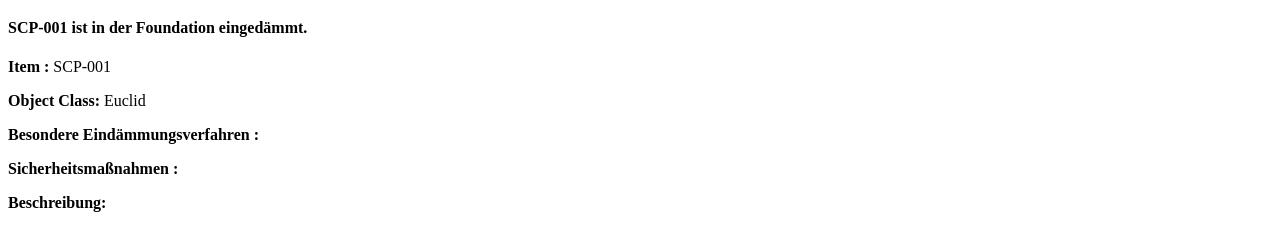
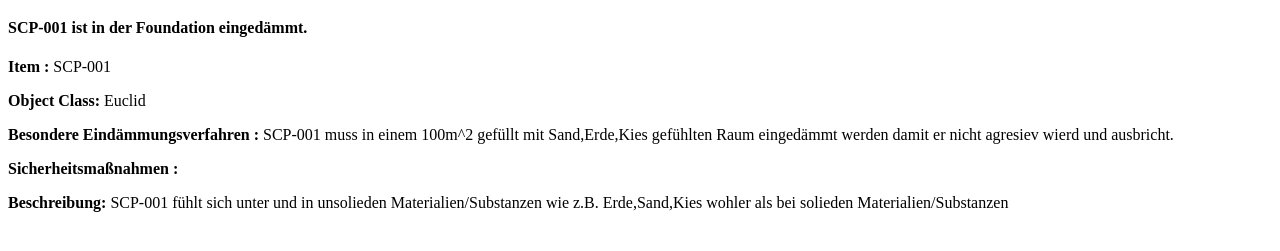
Before and after one commit to Rterfvggggf/SCP-Site, a plain HTML site: page scp-001.html in a window 1280 px wide. Shown: the part 61-312 px from the top of the page. Drawn offline with Linux system fonts and the light colour scheme.

Commit message:
Update scp-001.html

```diff
--- a/scp-001.html
+++ b/scp-001.html
@@ -10,9 +10,9 @@
 </div>
 <p><strong>Item :</strong> SCP-001</p>
 <p><strong>Object Class:</strong> Euclid</p>
-<p><strong>Besondere Eindämmungsverfahren : </strong> </p>
+<p><strong>Besondere Eindämmungsverfahren :</strong> SCP-001 muss in einem 100m^2 gefüllt mit Sand,Erde,Kies gefühlten Raum eingedämmt werden damit er nicht agresiev wierd und ausbricht.</p>
 <p><strong>Sicherheitsmaßnahmen : </strong> </p>
-<p><strong>Beschreibung:</strong> </p>
+<p><strong>Beschreibung:</strong> SCP-001 fühlt sich unter und in unsolieden Materialien/Substanzen wie z.B. Erde,Sand,Kies wohler als bei solieden Materialien/Substanzen</p>
 </div>
 
     </body>
```
